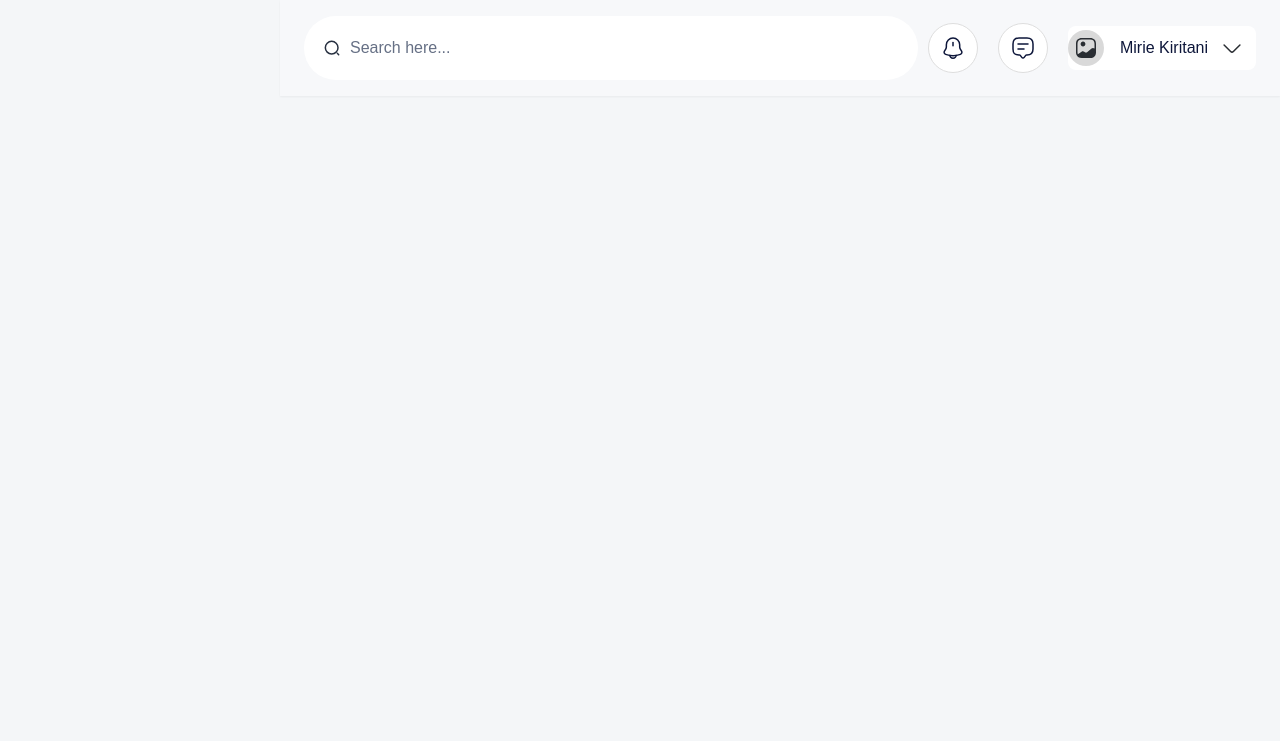
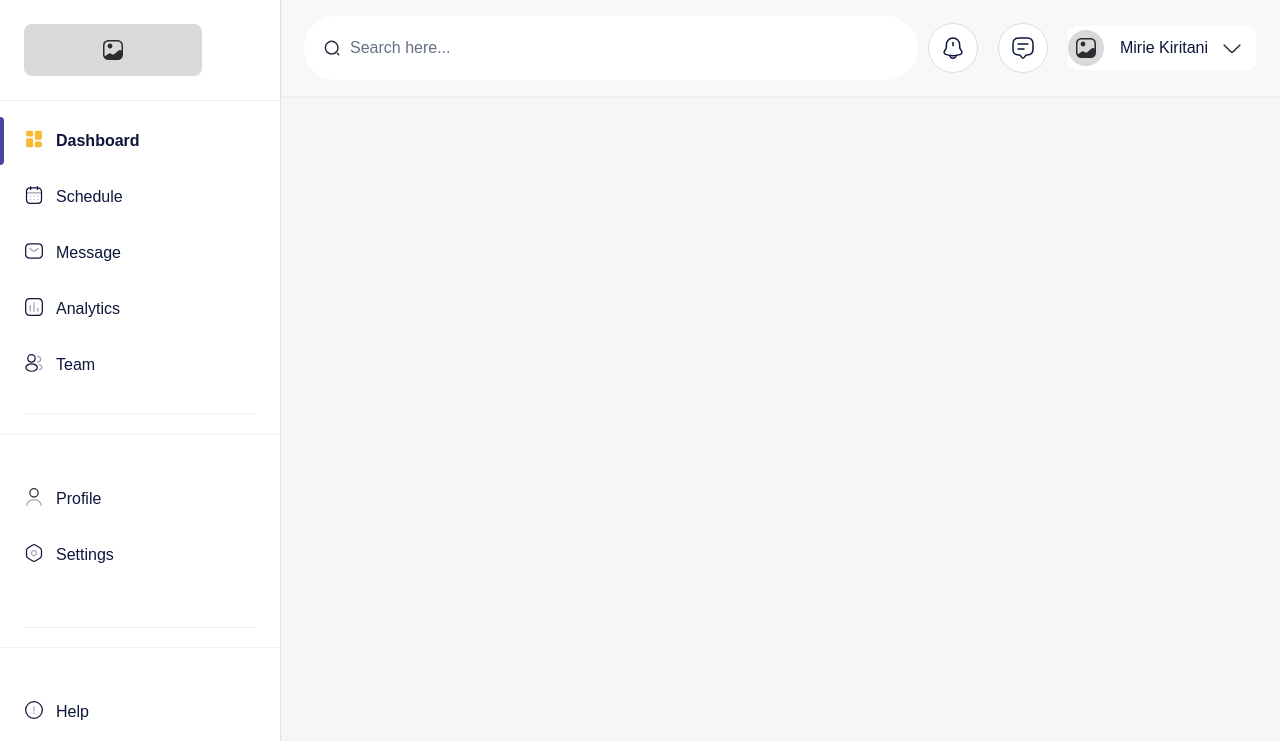
Before and after one commit to shrutidhungana/intuji-frontend-associate-challenge, a website built with Vite: page index.html in a window 1280 px wide. Shown: the top 741 px of the page. Built offline with nearby package versions, Linux system fonts and the light colour scheme.

Commit message:
Created sidebar for bigger screen: 1)Added subtle animation 2)Created styling

```diff
--- /dev/null
+++ b/src/components/sidebar/sidebar.html
@@ -0,0 +1,68 @@
+<div class="sidebar">
+  <div class="sidebar__logo">
+    <div class="sidebar__logo-icon" id="sidebar-logo-icon">
+      </div>
+  </div>
+  <ul class="sidebar__nav">
+    <li class="sidebar__nav-item active">
+      <a href="#" class="sidebar__nav-link">
+        <div class="sidebar__nav-link-icon" id="dashboard-icon"></div>
+        <span>Dashboard</span>
+      </a>
+    </li>
+    <li class="sidebar__nav-item">
+      <a href="#" class="sidebar__nav-link">
+        <div class="sidebar__nav-link-icon" id="schedule-icon"></div>
+        <span>Schedule</span>
+      </a>
+    </li>
+    <li class="sidebar__nav-item">
+      <a href="#" class="sidebar__nav-link">
+        <div class="sidebar__nav-link-icon" id="message-icon"></div>
+        <span>Message</span>
+      </a>
+    </li>
+    <li class="sidebar__nav-item">
+      <a href="#" class="sidebar__nav-link">
+        <div class="sidebar__nav-link-icon" id="analytics-icon"></div>
+        <span>Analytics</span>
+      </a>
+    </li>
+    <li class="sidebar__nav-item">
+      <a href="#" class="sidebar__nav-link">
+        <div class="sidebar__nav-link-icon" id="team-icon"></div>
+        <span>Team</span>
+      </a>
+    </li>
+  </ul>
+  <div class="sidebar__separator"></div>
+  <ul class="sidebar__nav sidebar__nav--bottom">
+    <li class="sidebar__nav-item">
+      <a href="#" class="sidebar__nav-link">
+        <div class="sidebar__nav-link-icon" id="profile-icon"></div>
+        <span>Profile</span>
+      </a>
+    </li>
+    <li class="sidebar__nav-item">
+      <a href="#" class="sidebar__nav-link">
+        <div class="sidebar__nav-link-icon" id="settings-icon"></div>
+        <span>Settings</span>
+      </a>
+    </li>
+  </ul>
+  <div class="sidebar__separator"></div>
+  <ul class="sidebar__nav sidebar__nav--bottom">
+    <li class="sidebar__nav-item">
+      <a href="#" class="sidebar__nav-link">
+        <div class="sidebar__nav-link-icon" id="help-icon"></div>
+        <span>Help</span>
+      </a>
+    </li>
+    <li class="sidebar__nav-item">
+      <a href="#" class="sidebar__nav-link logout-link">
+        <div class="sidebar__nav-link-icon" id="logout-icon"></div>
+        <span>Logout</span>
+      </a>
+    </li>
+  </ul>
+</div>
--- /dev/null
+++ b/src/components/sidebar/sidebar.js
@@ -0,0 +1,46 @@
+import GalleryIcon from "../../icons/gallery.svg";
+
+import DashboardIcon from "../../icons/dashboard.svg";
+import ScheduleIcon from "../../icons/schedule.svg";
+import MessageIcon from "../../icons/sms.svg";
+import AnalyticsIcon from "../../icons/analytics.svg"
+import TeamIcon from "../../icons//team.svg";
+
+import ProfileIcon from "../../icons/user.svg";
+import SettingsIcon from "../../icons/setting.svg";
+
+import HelpIcon from "../../icons/help.svg";
+import LogoutIcon from "../../icons/logout.svg";
+
+export default function initSidebar() {
+
+
+  function injectSVG(containerId, SvgComponent) {
+    const container = document.getElementById(containerId);
+
+    if (container) {
+      container.innerHTML = "";
+      const imgElement = document.createElement("img");
+      imgElement.src = SvgComponent;
+      imgElement.alt = "Icon";
+
+      container.appendChild(imgElement);
+
+    }
+  }
+
+    injectSVG("sidebar-logo-icon", GalleryIcon);
+
+    injectSVG("dashboard-icon", DashboardIcon);
+    injectSVG("schedule-icon", ScheduleIcon);
+    injectSVG("message-icon", MessageIcon);
+    injectSVG("analytics-icon", AnalyticsIcon);
+    injectSVG("team-icon", TeamIcon);
+
+    injectSVG("profile-icon", ProfileIcon);
+    injectSVG("settings-icon", SettingsIcon);
+
+    injectSVG("help-icon", HelpIcon);
+    injectSVG("logout-icon", LogoutIcon);
+
+}
--- /dev/null
+++ b/src/components/sidebar/sidebar.scss
@@ -0,0 +1,198 @@
+.sidebar {
+    width: 280px;
+    height: 100vh;
+    background-color: #fff;
+    border-right: 1px solid #e0e0e0;
+    padding: 24px 0;
+    display: flex;
+    flex-direction: column;
+    justify-content: space-between;
+    position: fixed;
+    left: 0;
+    top: 0;
+    z-index: 10;
+    transition: transform 0.3s ease-in-out;
+}
+
+.sidebar.collapsed {
+    transform: translateX(-280px);
+}
+
+.sidebar__logo {
+    padding: 0 24px 24px;
+    border-bottom: 1px solid #f0f0f0;
+}
+
+.sidebar__logo-icon {
+    width: 178px;
+    height: 52px;
+    border-radius: 8px;
+    background-color: #D9D9D9;
+    display: flex;
+    align-items: center;
+    justify-content: center;
+}
+
+.sidebar__logo-icon img {
+    width: 24px;
+    height: 24px;
+}
+
+.sidebar__nav {
+    list-style: none;
+    padding: 0;
+    margin: 0;
+}
+
+.sidebar__nav--bottom {
+    margin-top: auto;
+    padding-top: 24px;
+    border-top: 1px solid #f0f0f0;
+    padding-bottom: 24px;
+}
+
+.sidebar__nav-item {
+    margin-bottom: 8px;
+}
+
+.sidebar__nav-item:first-child {
+    margin-top: 16px;
+}
+
+.sidebar__nav-item.active .sidebar__nav-link {
+    font-weight: 600;
+}
+
+.sidebar__nav-item.active .sidebar__nav-link img {
+    stroke: #0D163A;
+}
+
+.sidebar__nav-link {
+    display: flex;
+    align-items: center;
+    padding: 12px 24px;
+    text-decoration: none;
+    color: #0D163A;
+    border-radius: 8px;
+    transition: background-color 0.2s ease;
+    white-space: nowrap;
+    font-family: "Plus Jakarta Sans", sans-serif;
+    font-weight: 400;
+    font-size: 16px;
+    position: relative;
+}
+
+.sidebar__nav-link img {
+    width: 20px;
+    height: 20px;
+    margin-right: 12px;
+    stroke: #6B7280;
+    fill: none;
+    transition: transform 0.3s ease;
+}
+
+.sidebar__nav-link span {
+    font-size: 16px;
+    opacity: 1;
+    transform: translateX(0);
+    transition: transform 0.3s ease, opacity 0.3s ease;
+}
+
+.sidebar__nav-link:hover {
+    background-color: #F9FAFB;
+}
+
+.sidebar__nav-link:hover img {
+    animation: rotate3D 0.5s ease-in-out forwards;
+}
+
+.sidebar__nav-link:hover:nth-child(odd) span {
+    animation: slideInLeft 0.4s ease-out forwards;
+}
+
+.sidebar__nav-link:hover:nth-child(even) span {
+    animation: slideInRight 0.4s ease-out forwards;
+}
+
+.sidebar__nav-item.active .sidebar__nav-link::before {
+    content: '';
+    position: absolute;
+    left: 0;
+    top: 0;
+    bottom: 0;
+    width: 4px;
+    height: 100%;
+    background-color: #4745A4;
+    border-radius: 0 8px 8px 0;
+}
+
+.sidebar__separator {
+    border-bottom: 1px solid #f0f0f0;
+    margin: 16px 24px;
+}
+
+
+.sidebar__nav-item .logout-link {
+    color: #333333;
+}
+
+.sidebar__nav-item .logout-link img {
+    stroke: #333333;
+}
+
+.sidebar__nav-item .logout-link:hover {
+    background-color: #E0E7FF;
+    color: #4F46E5;
+}
+
+.sidebar__nav-item .logout-link:hover img {
+    stroke: #4F46E5; /* Darker blue icon on hover */
+    animation: rotate3D 0.5s ease-in-out forwards;
+}
+
+/* Keyframes for 3D Rotation */
+@keyframes rotate3D {
+    0% {
+        transform: rotateY(0deg);
+    }
+    100% {
+        transform: rotateY(360deg);
+    }
+}
+
+/* Keyframes for Text Slide-In (Left to Right) */
+@keyframes slideInLeft {
+    0% {
+        opacity: 0;
+        transform: translateX(-20px);
+    }
+    100% {
+        opacity: 1;
+        transform: translateX(0);
+    }
+}
+
+/* Keyframes for Text Slide-In (Right to Left) */
+@keyframes slideInRight {
+    0% {
+        opacity: 0;
+        transform: translateX(20px);
+    }
+    100% {
+        opacity: 1;
+        transform: translateX(0);
+    }
+}
+
+@media (max-width: 768px) {
+    .sidebar {
+        transform: translateX(-280px);
+    }
+    .sidebar.collapsed {
+        transform: translateX(0);
+    }
+    #main-content-wrapper {
+        margin-left: 0;
+        width: 100%;
+    }
+}
--- a/src/main.js
+++ b/src/main.js
@@ -1,6 +1,11 @@
+import "./styles/main.scss";
+
 import topbarHTML from "./components/topbar/topbar.html?raw";
-import "./styles/main.scss";
-import initTopbar from "./components/topbar/topbar.js"; // Importing the function from topbar.js
+import initTopbar from "./components/topbar/topbar.js";
+
+import sidebarHTML from "./components/sidebar/sidebar.html?raw";
+import initSidebar from "./components/sidebar/sidebar.js";
+
 
 document.addEventListener("DOMContentLoaded", () => {
   const topbarPlaceholder = document.getElementById("topbar-placeholder");
@@ -10,4 +15,11 @@ document.addEventListener("DOMContentLoaded", () => {
 
     initTopbar();
   }
+ const sidebarContainer = document.getElementById("sidebar-container");
+ if (sidebarContainer) {
+   sidebarContainer.innerHTML = sidebarHTML;
+
+   initSidebar();
+ }
+
 });
--- a/src/styles/main.scss
+++ b/src/styles/main.scss
@@ -1,4 +1,5 @@
 @use '../components/topbar/topbar';
+@use '../components//sidebar/sidebar.scss';
 
 
  body {
```
Also changed, not shown: src/icons/analytics.svg (added), src/icons/dashboard.svg (added), src/icons/logout.svg (renamed from src/icons/login.svg), src/icons/schedule.svg (added), src/icons/user.svg (added).
